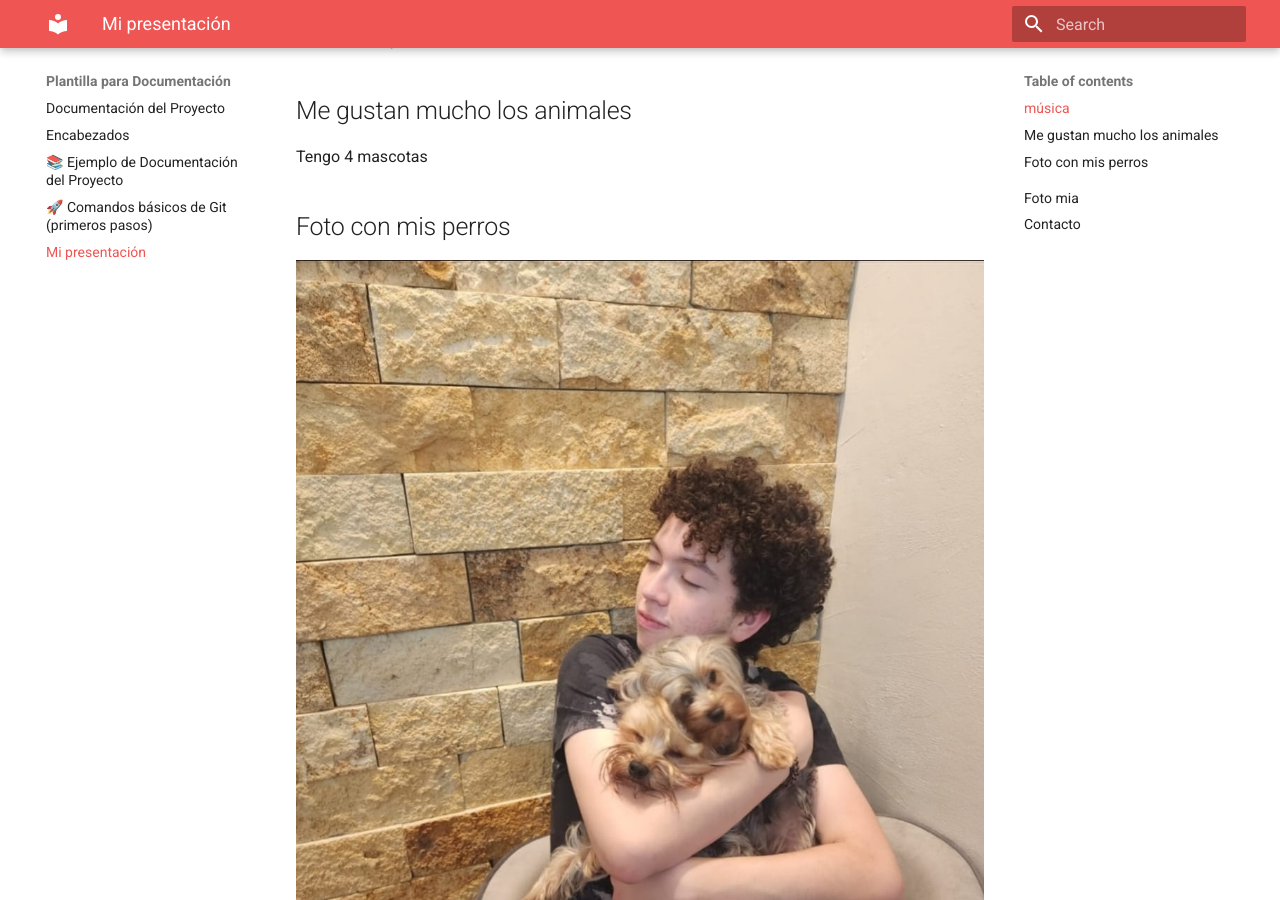
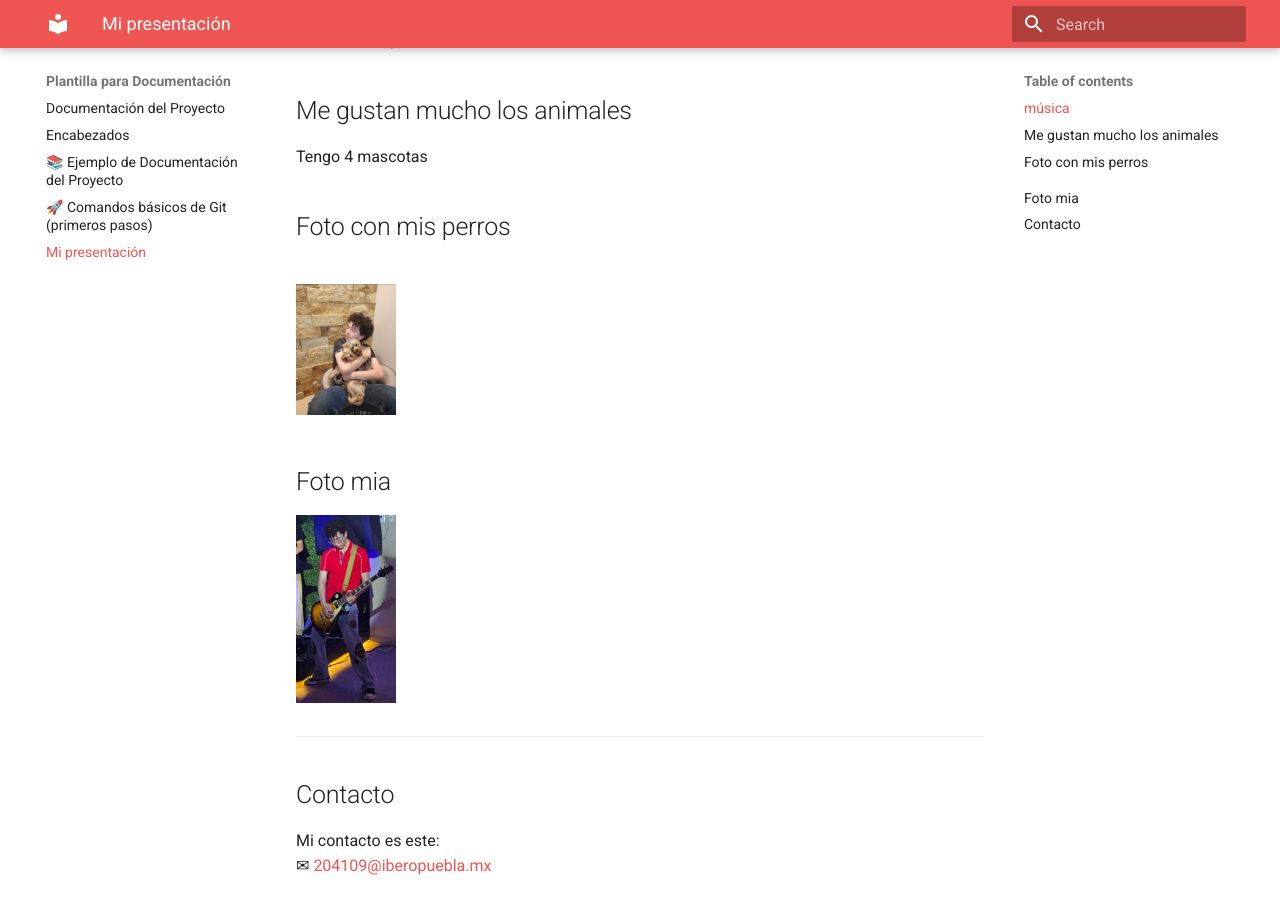
Before and after one commit to LuisTamezzz/Portafolio-ibero-puebla, an MkDocs documentation site: the page built from docs/presentacion.md, in a window 1280 px wide and 900 px high, scrolled down 530 px. Built offline with MkDocs 1.6.1 and Material for MkDocs 9.7.7, drawn with Linux system fonts in a browser that asks for light colours.

Commit message:
Update presentacion.md

```diff
--- a/docs/presentacion.md
+++ b/docs/presentacion.md
@@ -17,14 +17,10 @@ Tengo 4 mascotas
 
 ## Foto con mis perros
 
-![Foto con mis perros](recursos/imgs/fotosw2.jpeg)
-
 <img src="../recursos/imgs/fotosw2.jpeg" alt="Foto con mis perros" width="100">
 ---
 
 ## Foto mia
-
-![Foto mia](recursos/imgs/fotol2.jpeg)
 
 <img src="../recursos/imgs/fotol2.jpeg" alt="Foto mia" width="100"/>
 
```
